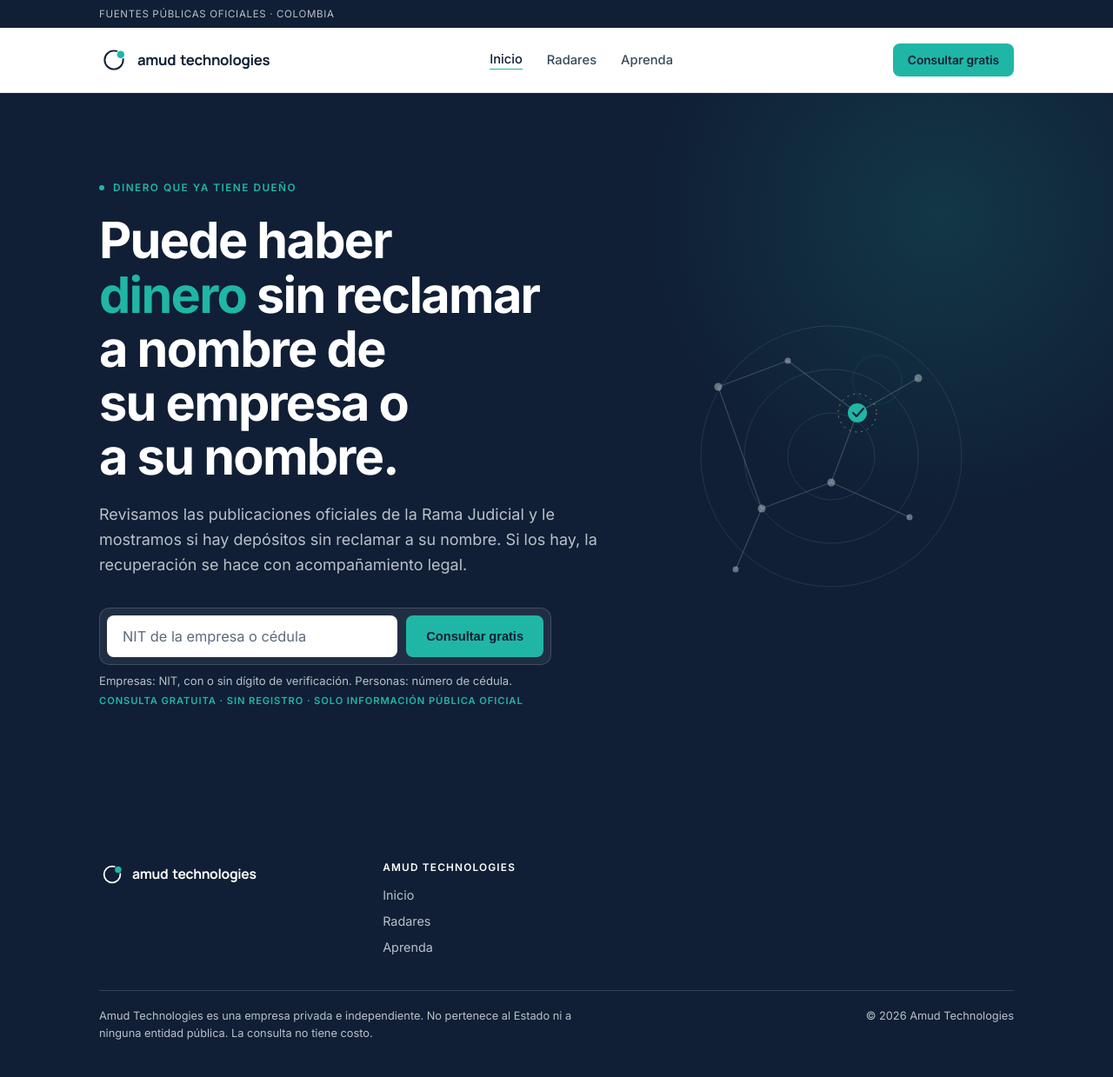
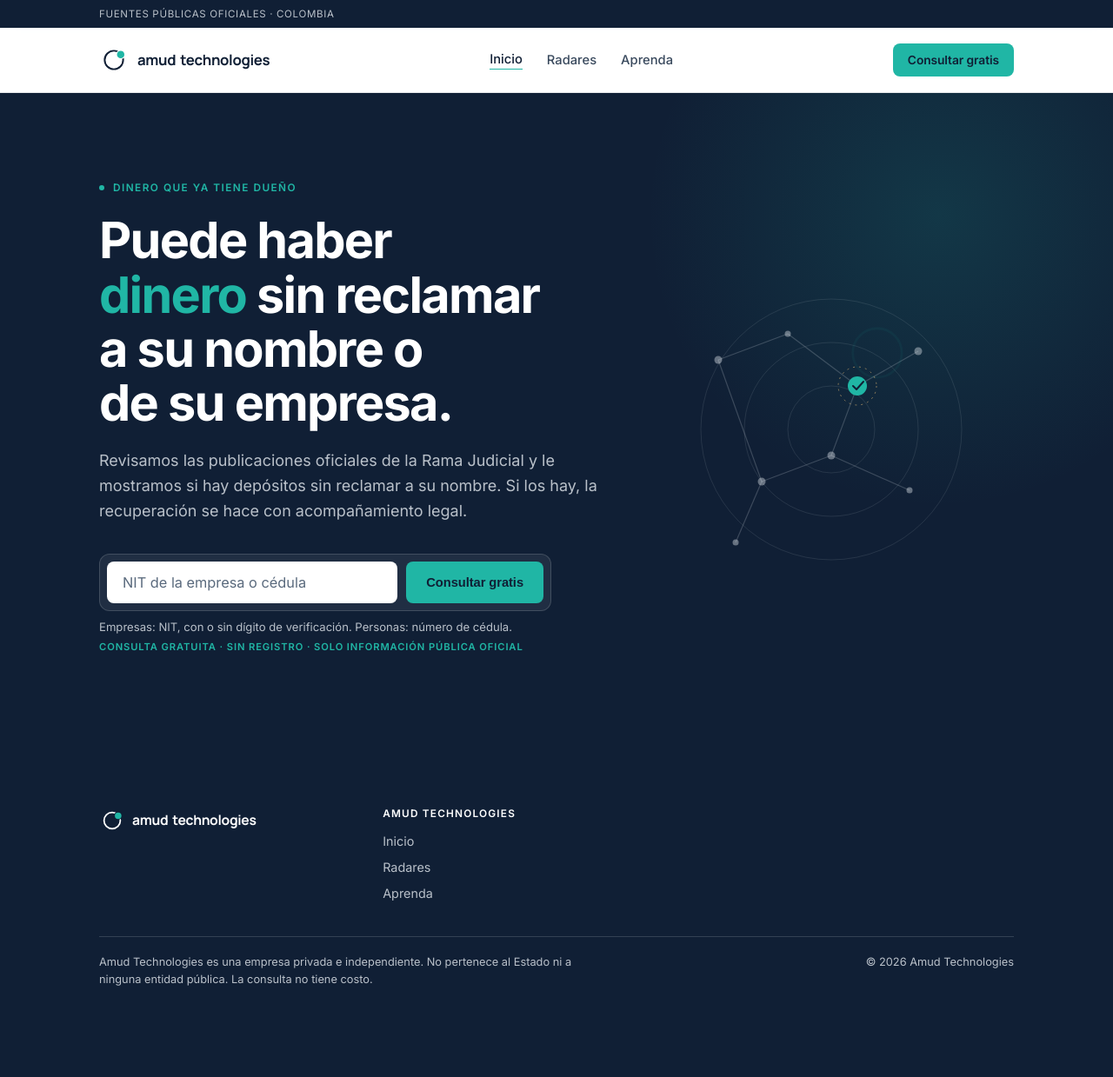
Before and after one commit to amudtechnologies/claims-engine, a Django app: page / in a window 1280 px wide. Shown: the whole page at 87% size. After the commit the page ends 1134 px from the top, so only its background shows below. Run offline with Django 5.2, Linux system fonts and the light colour scheme; data comes from the database, SQL or seed files in the repository.

Commit message:
Home headline: 'a su nombre o de su empresa'
Co-Authored-By: Claude Opus 5.5 <noreply@anthropic.com>

```diff
--- a/web/home/templates/home/index.html
+++ b/web/home/templates/home/index.html
@@ -12,7 +12,7 @@
   <div class="wrap hero-inner">
     <div class="hero-copy">
       <div class="eyebrow mono"><span class="dot"></span>Dinero que ya tiene dueño</div>
-      <h1>Puede haber <span class="accent-word">dinero</span> sin reclamar a nombre de su empresa o a su nombre.</h1>
+      <h1>Puede haber <span class="accent-word">dinero</span> sin reclamar a su nombre o de su empresa.</h1>
       <p class="lede">Revisamos las publicaciones oficiales de la Rama Judicial y le mostramos si hay depósitos sin reclamar a su nombre. Si los hay, la recuperación se hace con acompañamiento legal.</p>
       <div class="hero-search" id="buscar">{% include "home/_search_form.html" with button_label="Consultar gratis" %}</div>
     </div>
```
